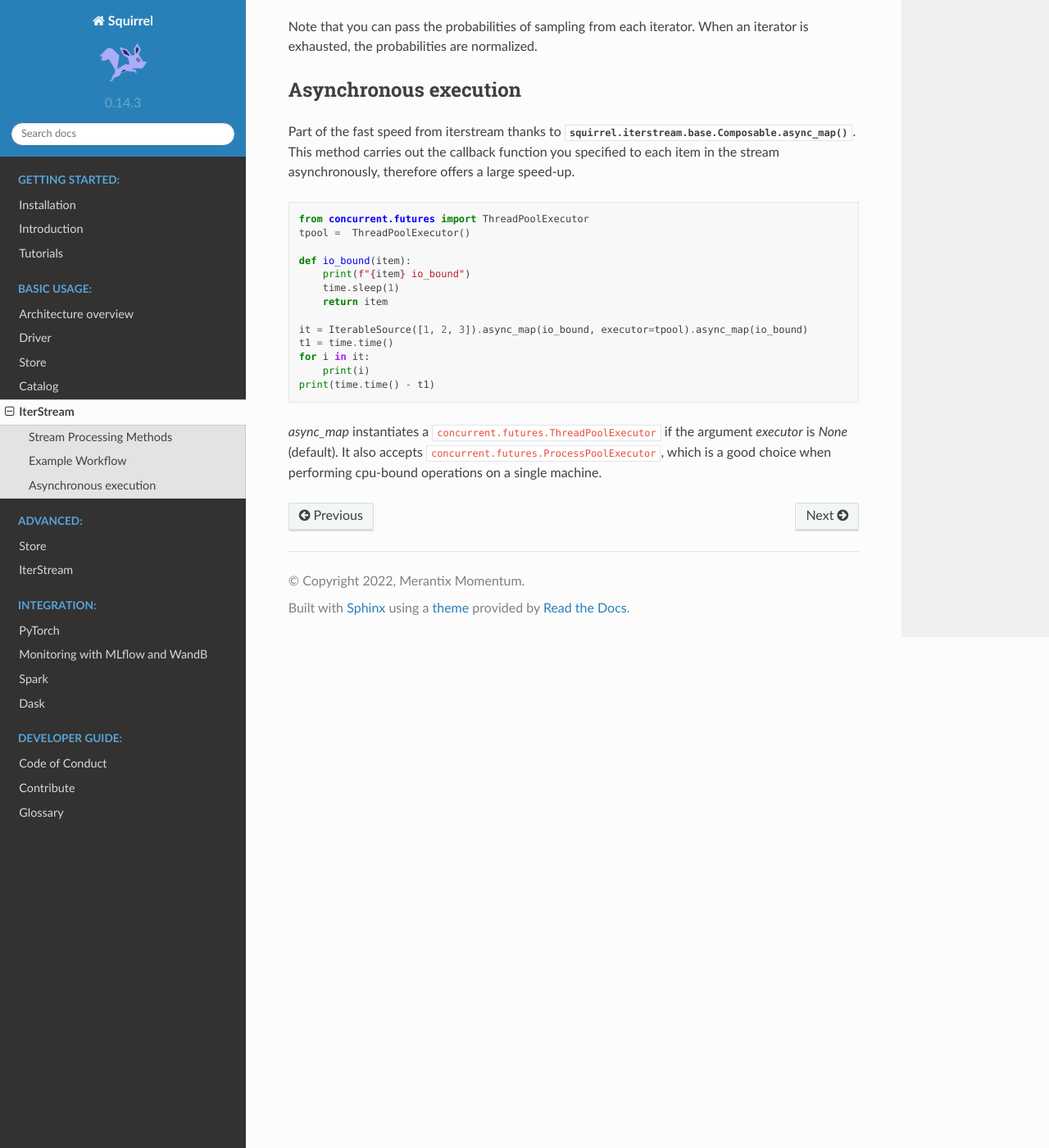
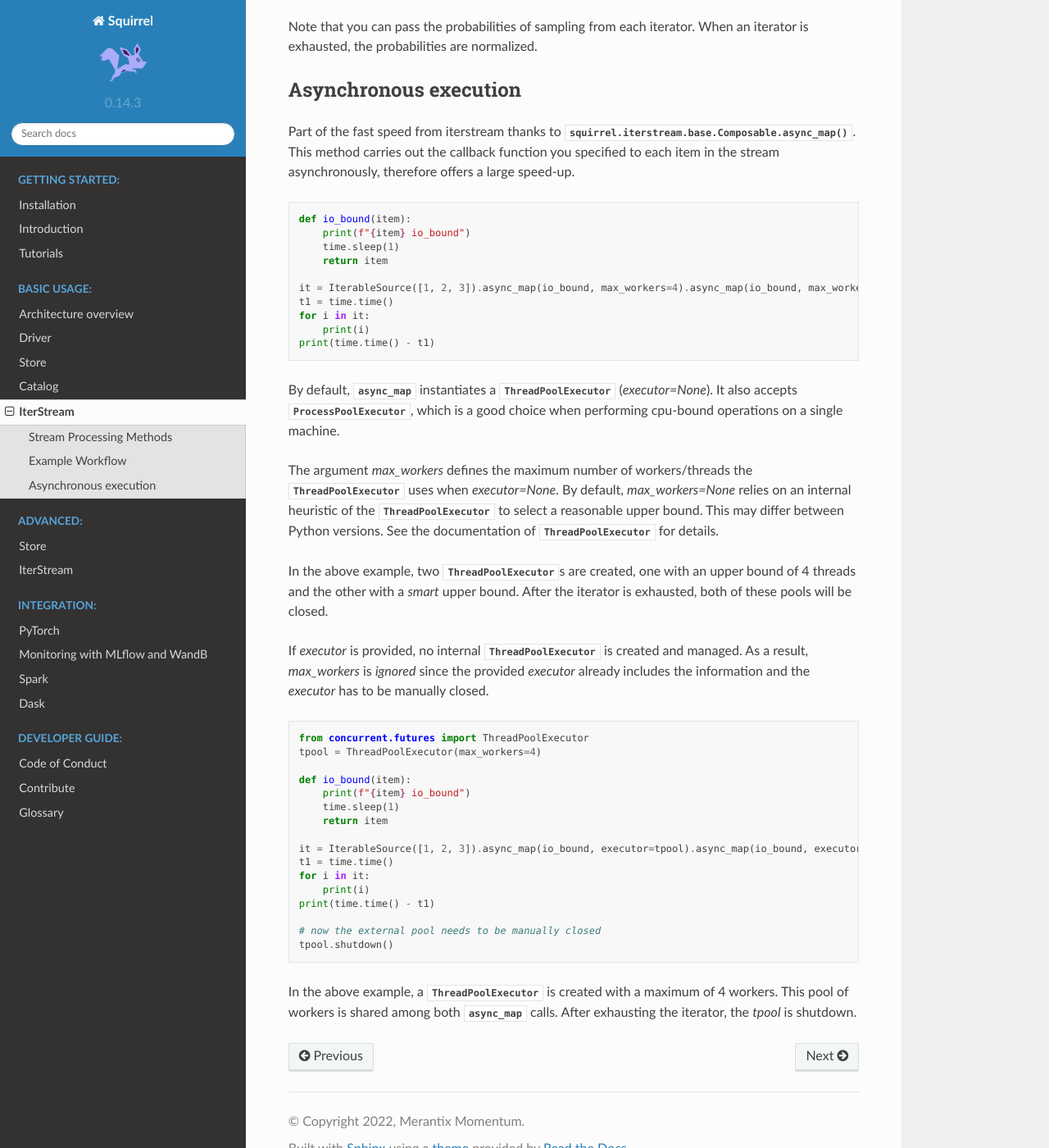
Before and after one commit to merantix-momentum/squirrel-core, a Sphinx documentation site: the page built from docs/usage/iterstream.rst, in a window 1280 px wide and 1400 px high, scrolled down 1783 px. Shown: the whole window at 82% size. Built offline with Sphinx 7.4.7 and the Read the Docs theme 2.0.0, drawn with Linux system fonts in a browser that asks for light colours; the version number is read from the project's files by our own code.

Commit message:
Update Doc-String of MapDriver.get_iter (#61)
* Update Doc-String of MapDriver.get_iter

- Better document the behavior of `max_workers` and link to official `ThreadPoolExecutor` documentation.
- Update `*_map` doc-strings that use `ThreadPoolExecutor` and link to official `ThreadPoolExecutor` documentation.

* Fix Link to Contribute Guidelines in README.md and CONTRIBUTING.md

* Add short section about `max_workers` in `Iterstream.rst`

- Also fix dask_map description, as it was 'over-running' the command

* Fix typo

* Apply first suggestions from code review

Fix typo's

Co-authored-by: Winfried Lötzsch <winfried.loetzsch@merantix.com>
Co-authored-by: Alp Arıbal <AlpAribal@users.noreply.github.com>

* Clarify that `max_workers` is ignored if `executor` is given

* remove extra whitespace

* Fix typos shown in code review

Co-authored-by: Alp Arıbal <AlpAribal@users.noreply.github.com>

* Rename Iterstream to iterstream

* Resolving merge-conflict and added comments from code-review

* lint

Co-authored-by: Winfried Lötzsch <winfried.loetzsch@merantix.com>
Co-authored-by: Alp Arıbal <AlpAribal@users.noreply.github.com>
Co-authored-by: Alp Aribal <alparbal@gmail.com>

```diff
--- a/docs/usage/iterstream.rst
+++ b/docs/usage/iterstream.rst
@@ -11,6 +11,7 @@ The :py:class:`Composable` class offers three kinds of methods for processing st
 * *Source*: The first node in the stream that generates items or wraps an iterable, for instance :py:class:`IterableSource`.
 * *Transformations* : Provide a way to apply transformations on items in the stream, such as :py:meth:`map` and :py:meth:`filter`, or manipulate the stream itself, such as :py:meth:`shuffle`, :py:meth:`batched`.
 * *Terminal* : :py:meth:`join`, py:meth:`collect`. These methods are used to consume the stream.
+
 
 Example Workflow
 ----------------
@@ -63,7 +64,6 @@ Items in `IterableSource` can be composed by providing a Composable in the `comp
     for item in it:
         print(item)
 
-
 To see how you can chain custom Composables with `compose()`, see the advanced section for :ref:`IterStream <advanced/iterstream:IterStream>`.
 
 Combining multiple iterables can be achieved using `IterableSamplerSource`:
@@ -83,24 +83,72 @@ Note that you can pass the probabilities of sampling from each iterator. When an
 
 Asynchronous execution
 ----------------------
-Part of the fast speed from iterstream thanks to :py:meth:`squirrel.iterstream.base.Composable.async_map`. This method carries out the callback function you specified to each item in the stream asynchronously, therefore offers a large speed-up.
+Part of the fast speed from iterstream thanks to :py:meth:`squirrel.iterstream.base.Composable.async_map`.
+This method carries out the callback function you specified to each item in the stream asynchronously, therefore offers a large speed-up.
 
 .. code-block:: python
-
-
-    from concurrent.futures import ThreadPoolExecutor
-    tpool =  ThreadPoolExecutor()
 
     def io_bound(item):
         print(f"{item} io_bound")
         time.sleep(1)
         return item
 
-    it = IterableSource([1, 2, 3]).async_map(io_bound, executor=tpool).async_map(io_bound)
+    it = IterableSource([1, 2, 3]).async_map(io_bound, max_workers=4).async_map(io_bound, max_workers=None)
     t1 = time.time()
     for i in it:
         print(i)
     print(time.time() - t1)
 
-`async_map` instantiates a :code:`concurrent.futures.ThreadPoolExecutor` if the argument `executor` is `None` (default).
-It also accepts :code:`concurrent.futures.ProcessPoolExecutor`, which is a good choice when performing cpu-bound operations on a single machine.
+
+By default, :py:meth:`async_map <squirrel.iterstream.base.Composable.async_map>`
+instantiates a :py:class:`ThreadPoolExecutor <concurrent.futures.ThreadPoolExecutor>` (`executor=None`).
+It also accepts :py:class:`ProcessPoolExecutor <concurrent.futures.ProcessPoolExecutor>`,
+which is a good choice when performing cpu-bound operations on a single machine.
+
+The argument `max_workers` defines the maximum number of workers/threads the
+:py:class:`ThreadPoolExecutor <concurrent.futures.ThreadPoolExecutor>`
+uses when `executor=None`.
+By default, `max_workers=None` relies on an internal heuristic of
+the :py:class:`ThreadPoolExecutor <concurrent.futures.ThreadPoolExecutor>`
+to select a reasonable upper bound.
+This may differ between Python versions.
+See the documentation of
+:py:class:`ThreadPoolExecutor <concurrent.futures.ThreadPoolExecutor>` for details.
+
+In the above example, two :py:class:`ThreadPoolExecutor <concurrent.futures.ThreadPoolExecutor>`\s
+are created, one with an upper bound of 4 threads and the other with a *smart* upper bound.
+After the iterator is exhausted, both of these pools will be closed.
+
+If `executor` is provided, no internal
+:py:class:`ThreadPoolExecutor <concurrent.futures.ThreadPoolExecutor>` is
+created and managed.
+As a result, `max_workers` is *ignored* since the provided `executor` already includes
+the information and the `executor` has to be manually closed.
+
+.. code-block:: python
+
+
+    from concurrent.futures import ThreadPoolExecutor
+    tpool = ThreadPoolExecutor(max_workers=4)
+
+    def io_bound(item):
+        print(f"{item} io_bound")
+        time.sleep(1)
+        return item
+
+    it = IterableSource([1, 2, 3]).async_map(io_bound, executor=tpool).async_map(io_bound, executor=tpool)
+    t1 = time.time()
+    for i in it:
+        print(i)
+    print(time.time() - t1)
+
+    # now the external pool needs to be manually closed
+    tpool.shutdown()
+
+
+In the above example, a
+:py:class:`ThreadPoolExecutor <concurrent.futures.ThreadPoolExecutor>` is created with
+a maximum of 4 workers.
+This pool of workers is shared among both
+:py:meth:`async_map <squirrel.iterstream.base.Composable.async_map>` calls.
+After exhausting the iterator, the `tpool` is shutdown.
```
Also changed, not shown: CONTRIBUTING.md (+1 -1 lines), README.md (+1 -1 lines), 2 other files.
